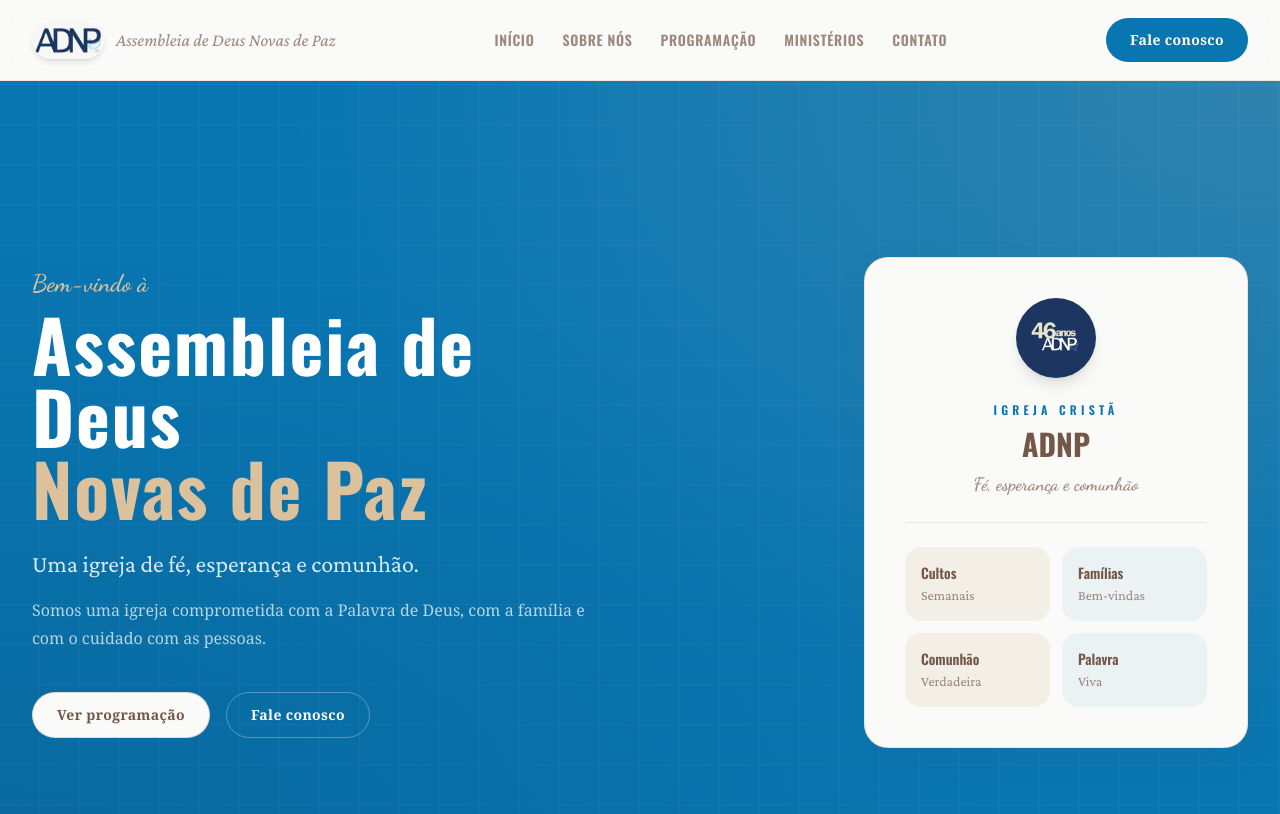
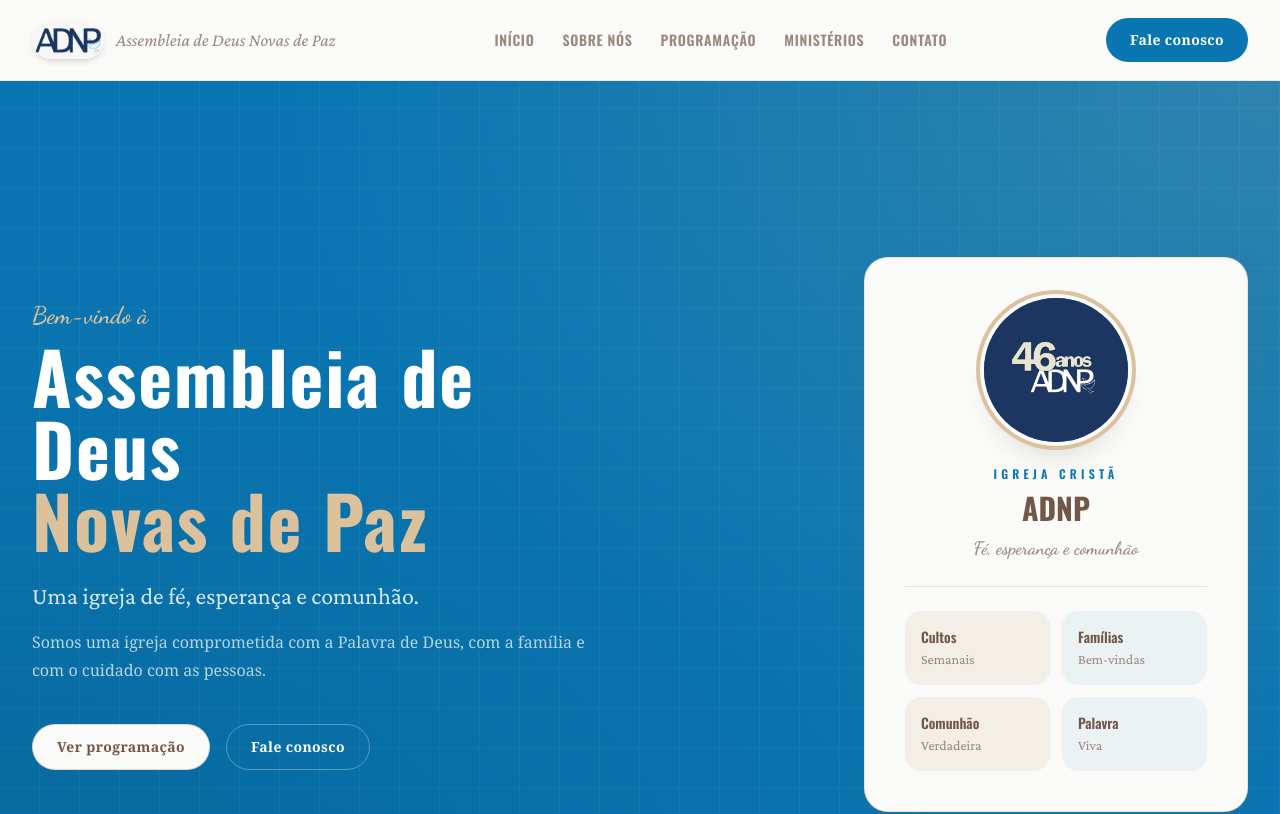
Before and after one commit to misaeljunio/adnp-website, a Next.js app: page /adnp-website/ in a window 1280 px wide. Shown: the top 814 px of the page. Built offline with nearby package versions, Linux system fonts and the light colour scheme.

Commit message:
feat: increase Hero logo circle size and add contrasting background ring
Agent-Logs-Url: https://github.com/misaeljunio/adnp-website/sessions/3ef5d573-ee85-48b0-8822-fb80bef4c9ec

Co-authored-by: misaeljunio <63067629+misaeljunio@users.noreply.github.com>

```diff
--- a/src/components/hero.tsx
+++ b/src/components/hero.tsx
@@ -55,12 +55,12 @@ export function Hero() {
           <div className="flex justify-center lg:justify-end">
             <div className="card-surface w-full max-w-sm bg-[#FAFAF8] p-8 text-[#735748] sm:p-10">
               {/* Logo mark */}
-              <div className="mx-auto h-20 w-20 overflow-hidden rounded-full shadow-lg">
+              <div className="mx-auto h-36 w-36 overflow-hidden rounded-full bg-[#0976B2] shadow-xl ring-4 ring-[#DBC19C] ring-offset-4 ring-offset-[#FAFAF8]">
                 <Image
                   src="/adnp-website/logo-hero.png"
                   alt="ADNP 46 anos Logo"
-                  width={90}
-                  height={90}
+                  width={160}
+                  height={160}
                   className="h-full w-full object-cover"
                   priority
                 />
```
Also changed, not shown: 1 other file (tests, documents, lock files or other folders).
